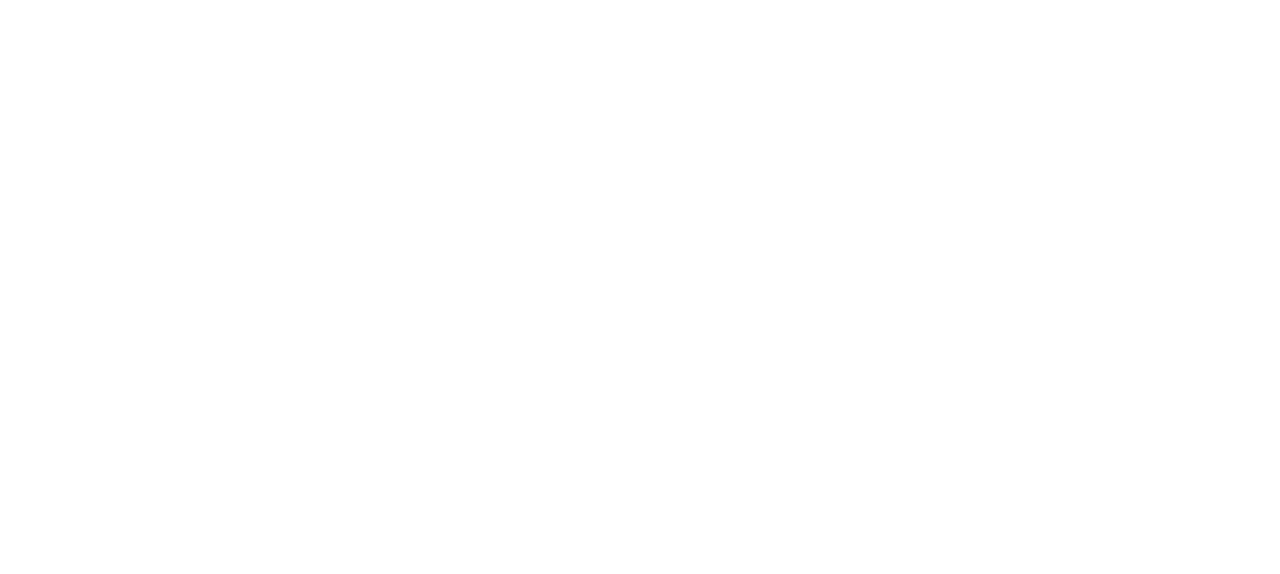
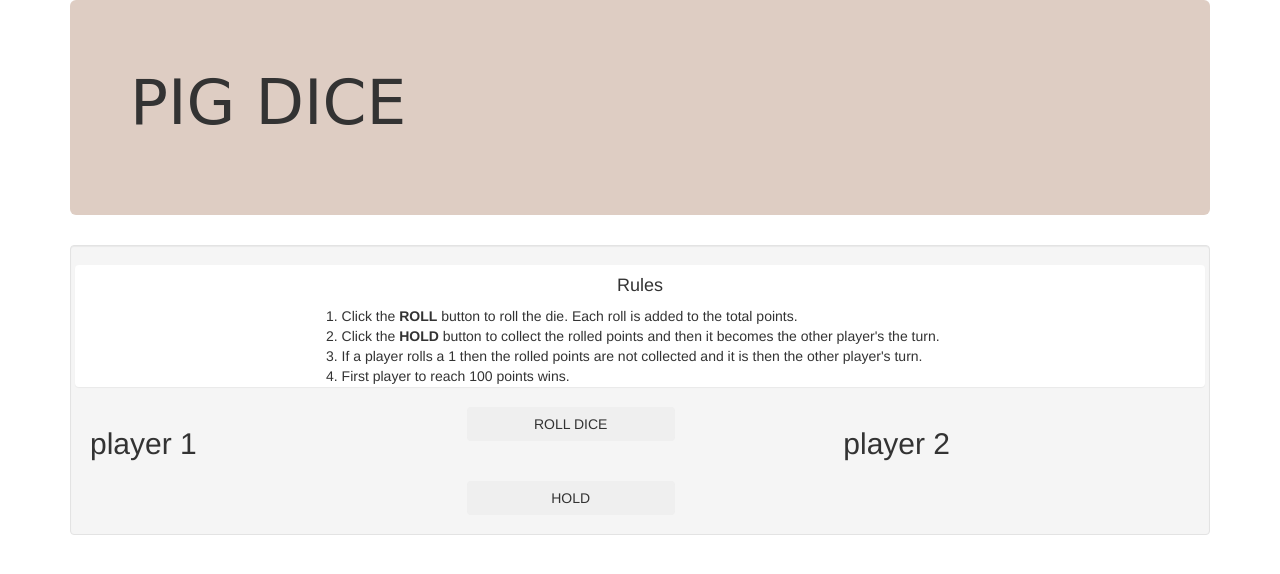
Before and after one commit to peter-wachira/pig-dice, a plain HTML site: page index.html in a window 1280 px wide. Drawn offline with Linux system fonts and the light colour scheme.

Commit message:
added roll button  and hold button

```diff
--- a/css/styles.css
+++ b/css/styles.css
@@ -0,0 +1,12 @@
+#rules{
+  width:60%;
+  margin:auto;
+}
+ul , h4{
+  text-align: center;
+}
+
+#roller , #holder{
+  width:60%;
+  margin:auto;
+}
--- a/index.html
+++ b/index.html
@@ -7,7 +7,52 @@
     <link href="css/styles.css" rel="stylesheet" type="text/css">
   </head>
   <body>
+    <div class="container">
+      <div class="jumbotron">
+        <h1>PIG DICE</h1>
+        <br>
 
+      </div>
+      <div class="well">
+        <div class="row">
+          <div class="panel">
+            <h4>Rules</h4>
+          <ol id="rules">
+            <li>Click the <strong>ROLL</strong> button to roll the die. Each roll is added to the total points.</li>
+            <li>Click the <strong>HOLD</strong> button to collect the rolled points and then it becomes the other player's the turn.</li>
+            <li>If a player rolls a 1 then the rolled points are not collected and it is then the other player's turn.</li>
+            <li>First player to reach 100 points wins.</li>
+          </ol>
+        </div>
+        </div>
+        <div class="row">
+          <div class="col-md-4">
+            <div class="header1">
+              <h2 id="player1">player 1</h2>
+            </div>
+
+            <div class="p1Score"> </div>
+          </div>
+          <div class="col-md-4">
+            <div class="header2">
+              <button id="roller" class="btn" class="ion-ios-loop" type="button" name="button">ROLL DICE</button>
+              <br>
+              <div style="height:40px;width:100%"nclass="spacer">  </div>
+              <button id="holder" class="btn "type="button" name="button">HOLD</button>
+            </div>
+          </div>
+          <div class="col-md-4">
+            <div class="header3">
+              <h2 id="player2" >player 2</h2>
+            </div>
+            <div id="p2Score"> </div>
+            <div class="">
+
+            </div>
+         </div>
+        </div>
+      </div>
+    </div>
     <script src="js/scripts.js" charset="utf-8"></script>
   </body>
 </html>
```
Also changed, not shown: resources/dicegif.gif (added).
